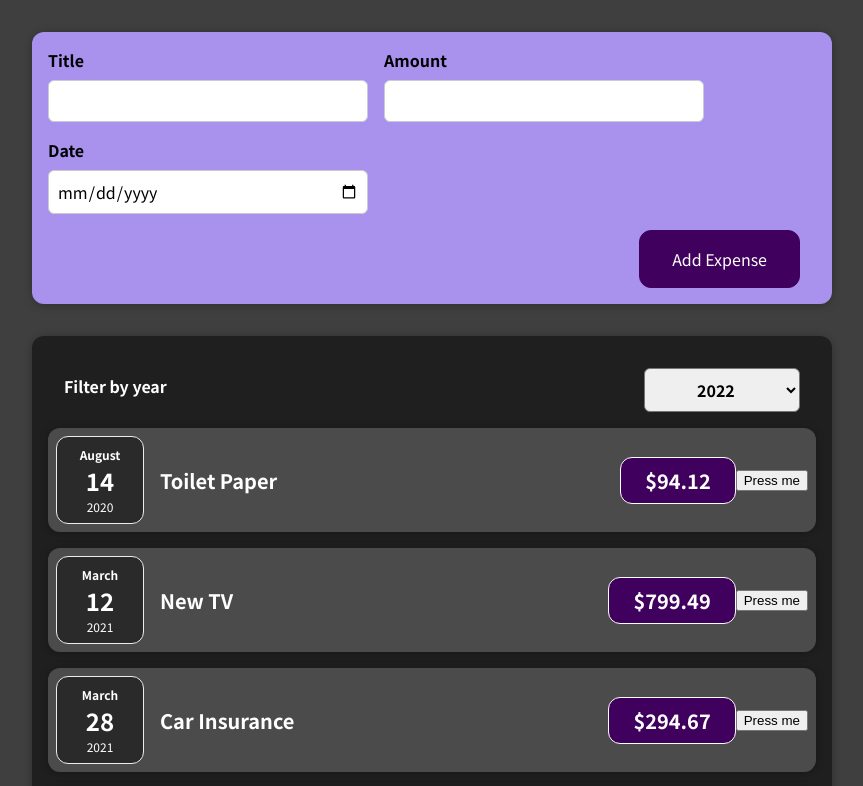
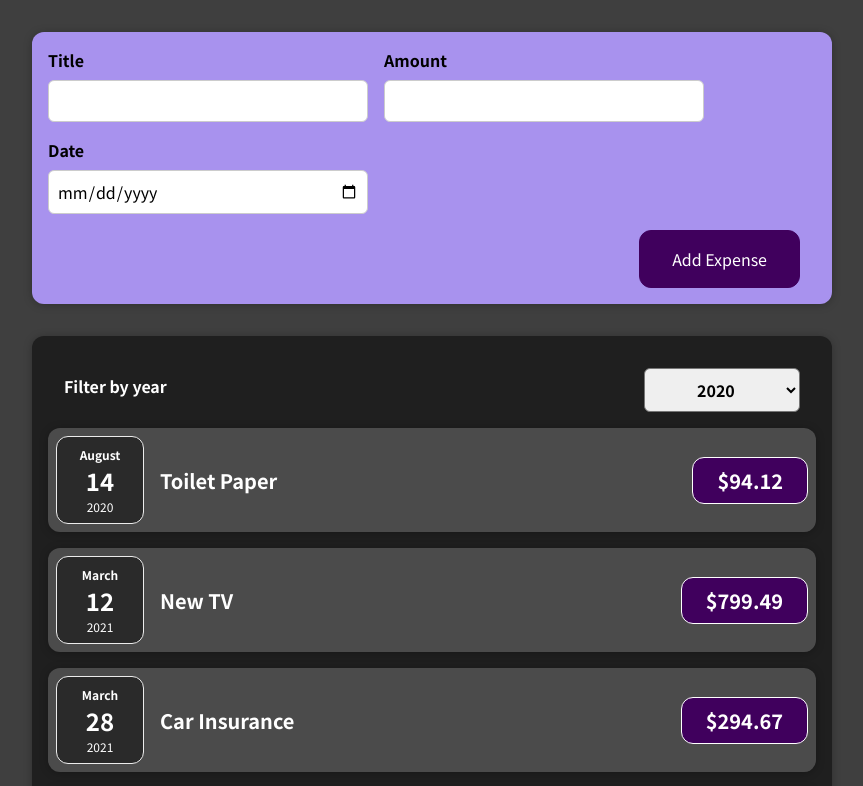
Before and after one commit to UncleLion/React-App, a React (Create React App) app: page / in a window 1280 px wide. Shown: the top 786 px of the page, without its empty margins (208-1071 px from the left). Built offline with nearby package versions, Linux system fonts and the light colour scheme.

Commit message:
has been added unique key

```diff
--- a/src/App.js
+++ b/src/App.js
@@ -1,11 +1,9 @@
-import React from "react";
+import React, {useState } from "react";
 
 import Expenses from "../src/components/Expense/Expenses";
-
 import NewExpense from "./components/Expense/ExpenseForm/NewExpense";
 
-function App() {
-  const expenses = [
+const DUMMY_INITIAL = [
     {
       id: 'e1',
       title: 'Toilet Paper',
@@ -32,10 +30,21 @@ function App() {
     },
   ];
 
-  const addExpenseHandler = expense => {
-    console.log("In App.js")
-    console.log(expense)
+
+function App() {
+  const [expenses, setExpenses] = useState(DUMMY_INITIAL)
+
+  const addExpenseHandler = (expense) => {
+    setExpenses((prevExpenses) => {
+      return [expense, ...prevExpenses]
+    })
   }
+
+
+  // const addExpenseHandler = expense => {
+  //   console.log("In App.js")
+  //   console.log(expense)
+  // }
   return (
     <div>
       <NewExpense onAddExpense={addExpenseHandler} />
--- a/src/components/Expense/ExpenseForm/ExpenseForm.js
+++ b/src/components/Expense/ExpenseForm/ExpenseForm.js
@@ -24,11 +24,11 @@ export default function ExpenseForm(props) {
         event.preventDefault()
 
         const submitHandler = {
-        title: newTitle,
-        amount: newAmount,
-        date: new Date(newDate)
+            title: newTitle,
+            amount: newAmount,
+            date: new Date(newDate)
     }
-        console.log(submitHandler)
+        props.onSaveExpenseData(submitHandler)
         setNewTitle("")
         setNewAmount("")
         setNewDate("")
--- a/src/components/Expense/ExpenseForm/ExpensesFilter.js
+++ b/src/components/Expense/ExpenseForm/ExpensesFilter.js
@@ -5,12 +5,14 @@ import './ExpensesFilter.css';
 export default function ExpensesFilter (props)  {
     const dropdown = (event) => {
       props.onChangeFilter(event.target.value);
-    }
+  }
+
   return (
     <div className='expenses-filter'>
       <div className='expenses-filter__control'>
         <label>Filter by year</label>
         <select value={props.selected} onChange={dropdown}>
+          <option value='2023'>2023</option>
           <option value='2022'>2022</option>
           <option value='2021'>2021</option>
           <option value='2020'>2020</option>
--- a/src/components/Expense/ExpenseList.js
+++ b/src/components/Expense/ExpenseList.js
@@ -1,4 +1,4 @@
-import React, { useState } from "react"
+import React from "react"
 
 import ExpenseDate from "./ExpenseDate"
 import Card from "../UI/Card"
@@ -7,21 +7,13 @@ import "./ExpenseList.css"
 
 export default function ExpenseList(props) {
 
-    const [title, setTitle] = useState(props.title)
-
-    const clickHandler = () => {
-        setTitle('bottle')
-        console.log(title)
-    }
-
     return (
         <Card className="expense-list">
             <ExpenseDate  date={props.date}/>
             <div className="expense-list__description">
-                <h2>{title}</h2>
+                <h2>{props.title}</h2>
                 <div className="expense-list__price">${props.amount}</div>
             </div>
-            <button onClick={clickHandler} >Press me</button>
         </Card>
     )
 }
--- a/src/components/Expense/Expenses.js
+++ b/src/components/Expense/Expenses.js
@@ -8,16 +8,21 @@ import { useState } from "react";
 export default function Expenses(props) {
 
   const [changeFilter, setChangeFilter] = useState("2020")
-  const filterChangeHandler = choiceYear => {
+
+  const filterChangeHandler = (choiceYear) => {
     setChangeFilter(choiceYear)
   }
 
   return (
     <div>
       <Card className="expenses">
-        <ExpensesFilter selecte={changeFilter} onChangeFilter={filterChangeHandler} />
+        <ExpensesFilter
+          selected={changeFilter}
+          onChangeFilter={filterChangeHandler}
+        />
         {props.items.map((expense) => (
           <ExpenseList
+            key={expense.id}
             title={expense.title}
             amount={expense.amount}
             date={expense.date}
```
